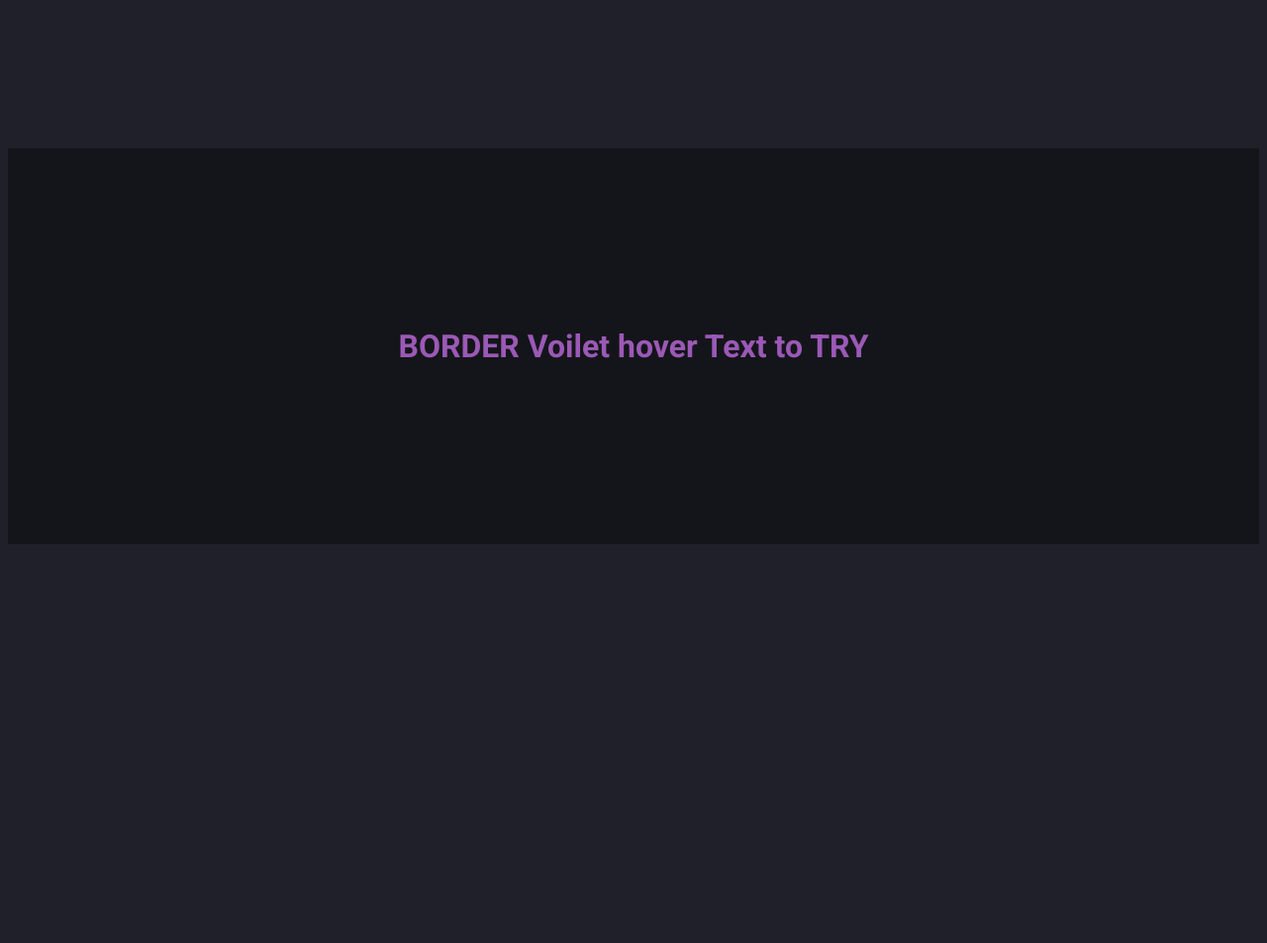
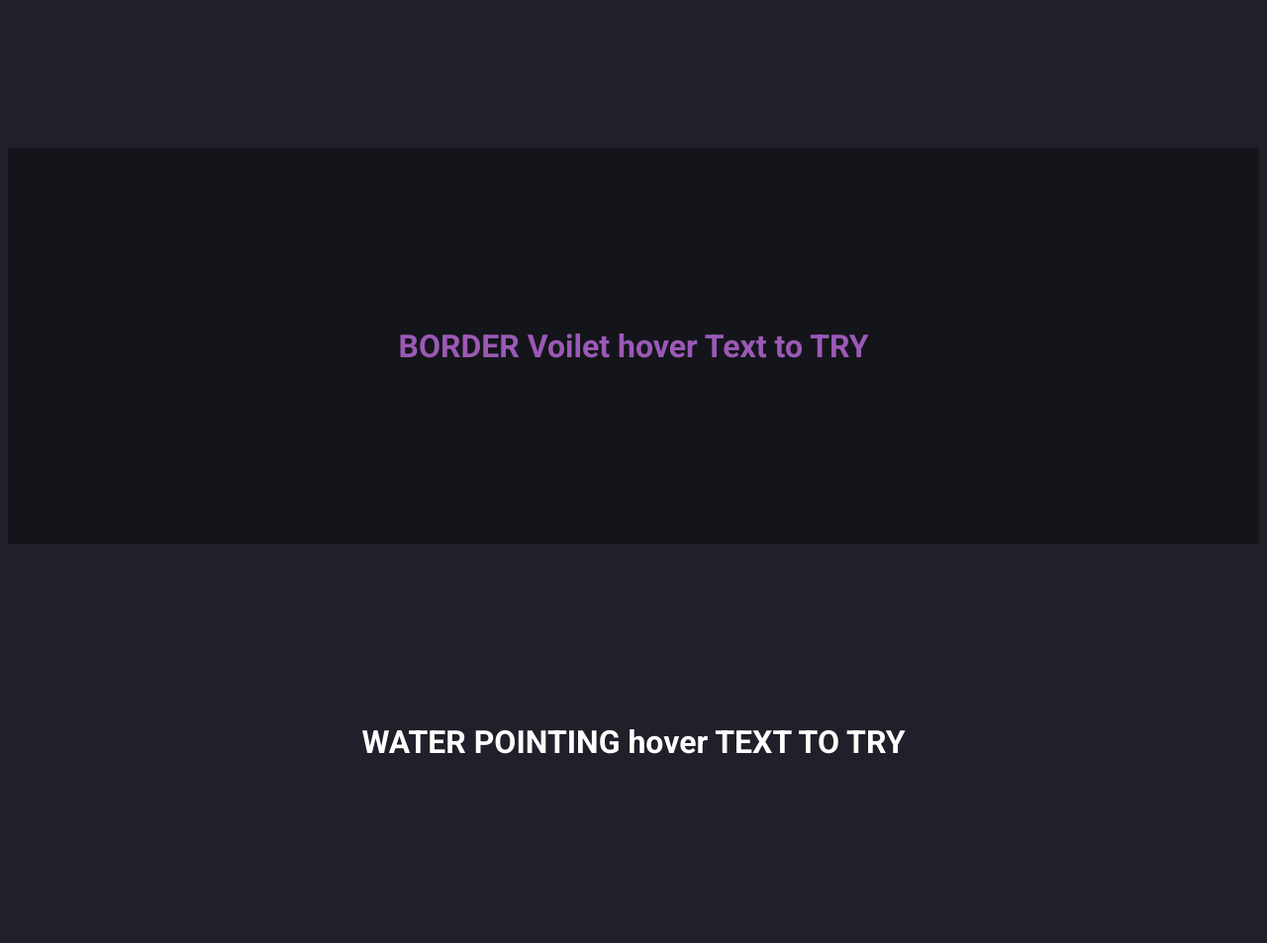
Before and after one commit to SaKsHaMaLiK/Cursor-Animation, a plain HTML site: page index.html in a window 1280 px wide. Shown: the part 1858-2811 px from the top of the page at 99% size. Before the commit the page ends 2416 px from the top, so only its background shows below. Drawn offline with nearby package versions, Linux system fonts and the light colour scheme.

Commit message:
preloded

```diff
--- a/index.html
+++ b/index.html
@@ -28,6 +28,9 @@
                   <li class="background-2nd">
                     <a href="#" class="section-link violet hover-link">BORDER Voilet hover Text to TRY</a>
                   </li>
+                  <li>
+                    <a href="#" class="section-link hover-link">WATER POINTING hover TEXT TO TRY</a>
+                  </li>
 
         </ul>
         <!-- main part -->
```
